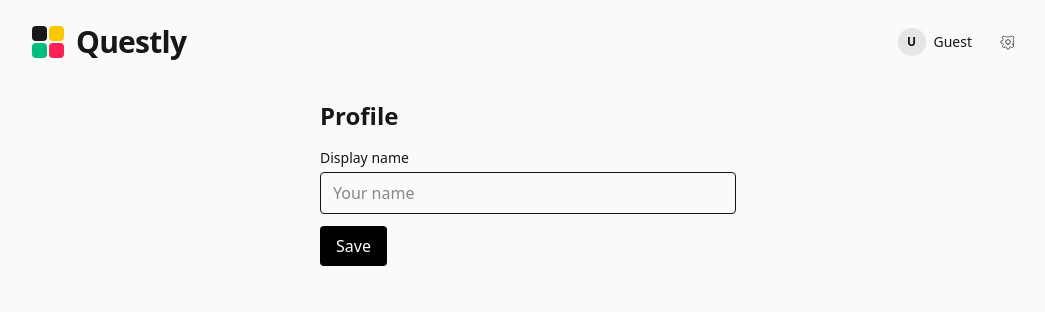
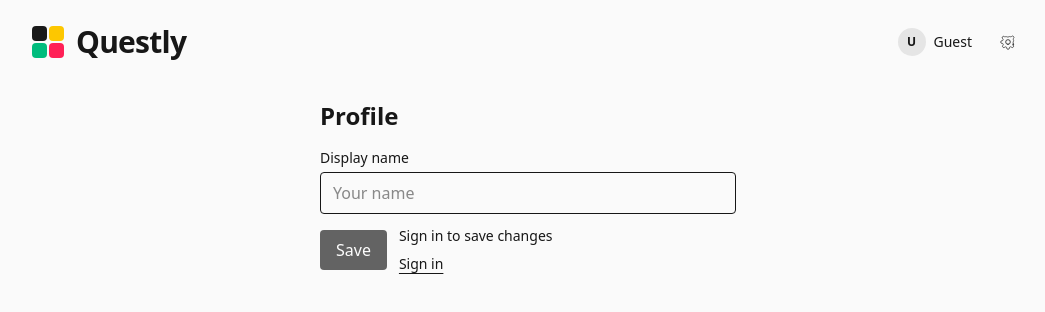
Before and after one commit to VanPete/Questly, a Next.js app: page /profile in a window 1280 px wide. Shown: the top 312 px of the page, without its empty margins (112-1157 px from the left). Built offline with nearby package versions, Linux system fonts and the light colour scheme; no server answers.

Commit message:
fix(profile): show sign-in state & require auth to save; surface AuthButton

```diff
--- a/app/profile/page.tsx
+++ b/app/profile/page.tsx
@@ -1,28 +1,51 @@
 "use client";
 import { useEffect, useState } from 'react';
+import AuthButton from '@/components/AuthButton';
 
 export default function ProfilePage() {
   const [name, setName] = useState('');
   const [loading, setLoading] = useState(false);
   const [msg, setMsg] = useState<string | null>(null);
+  const [signedIn, setSignedIn] = useState<boolean | null>(null);
 
   useEffect(() => {
     (async () => {
-      const res = await fetch('/api/profile');
-      const data = await res.json();
-      if (data?.profile?.display_name) setName(data.profile.display_name);
+      try {
+        const res = await fetch('/api/profile');
+        const data = await res.json();
+        if (data?.profile) {
+          setSignedIn(true);
+          if (data.profile.display_name) setName(data.profile.display_name);
+        } else {
+          setSignedIn(false);
+        }
+      } catch {
+        setSignedIn(false);
+      }
     })();
   }, []);
 
   const save = async () => {
+    if (signedIn === false) {
+      setMsg('auth required');
+      return;
+    }
     setLoading(true); setMsg(null);
     try {
       const res = await fetch('/api/profile', { method: 'POST', headers: { 'Content-Type': 'application/json' }, body: JSON.stringify({ display_name: name }) });
-      const data = await res.json();
-      if (!res.ok) throw new Error(data.error || 'save_failed');
+      const data = await res.json().catch(() => ({}));
+      if (!res.ok) {
+        if (res.status === 401) {
+          setMsg('auth required');
+          setSignedIn(false);
+        } else {
+          setMsg(data.error || 'save_failed');
+        }
+        return;
+      }
       setMsg('Saved');
     } catch (e: unknown) {
-      setMsg((e as Error).message);
+      setMsg((e as Error).message || 'save_failed');
     } finally {
       setLoading(false);
     }
@@ -33,7 +56,15 @@ export default function ProfilePage() {
       <h1 className="text-2xl font-semibold mb-4">Profile</h1>
       <label className="block text-sm mb-1">Display name</label>
       <input value={name} onChange={e => setName(e.target.value)} className="w-full border rounded px-3 py-2 mb-3" maxLength={40} placeholder="Your name" />
-      <button onClick={save} disabled={loading} className="px-4 py-2 rounded bg-black text-white disabled:opacity-60">{loading ? 'Saving…' : 'Save'}</button>
+      <div className="flex items-center gap-3">
+        <button onClick={save} disabled={loading || signedIn === false} className="px-4 py-2 rounded bg-black text-white disabled:opacity-60">{loading ? 'Saving…' : 'Save'}</button>
+        {signedIn === false && (
+          <div className="text-sm">
+            <div className="mb-2">Sign in to save changes</div>
+            <AuthButton />
+          </div>
+        )}
+      </div>
       {msg && <div className="mt-3 text-sm opacity-80">{msg}</div>}
     </main>
   );
```
